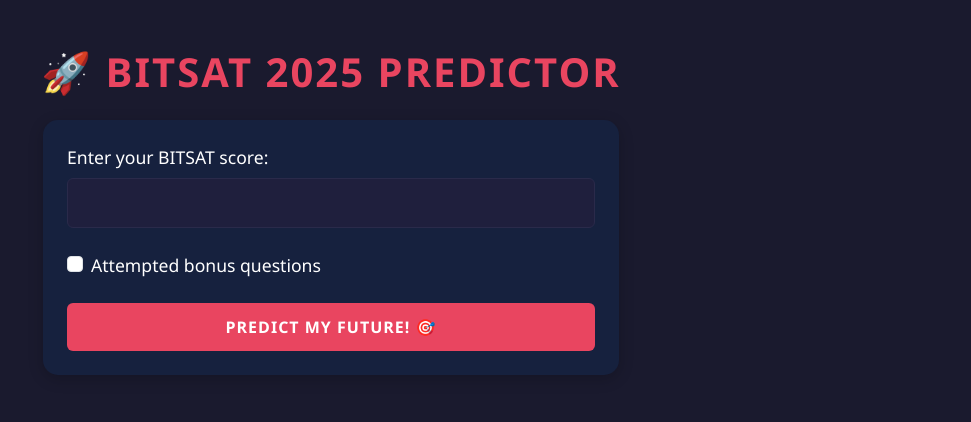
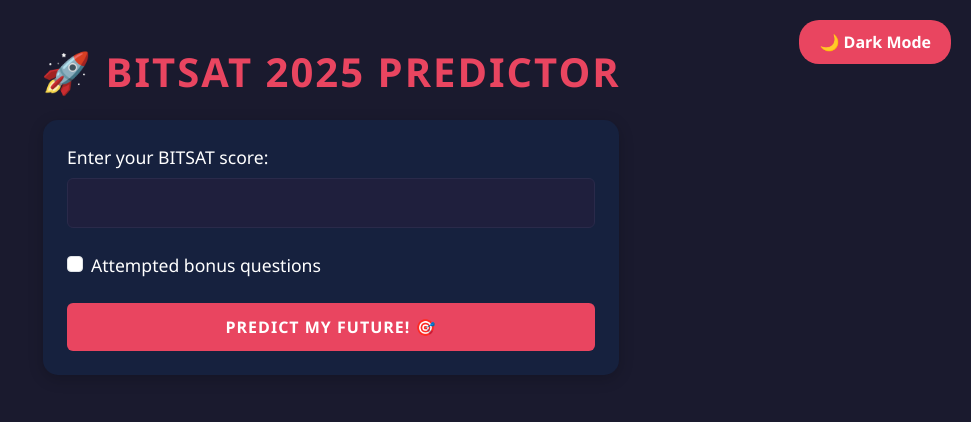
Before and after one commit to twistedwiz2222/bitsat-branch-predictor, a Flask app: page / in a window 1280 px wide. Shown: the top 422 px of the page, without its empty margins (309-1280 px from the left). Run offline with Flask 3, Linux system fonts and the light colour scheme.

Commit message:
Assistant checkpoint: Add light/dark mode toggle with smooth transitions
Assistant generated file changes:
- templates/index.html: Add theme toggle button and styles, Update theme-specific styles, Add theme toggle button to body, Add theme toggle JavaScript

---

User prompt:

can we add a lightmode darkmode button?

Replit-Commit-Author: Assistant
Replit-Commit-Session-Id: f357efe3-2300-436e-83fa-c67ca6e384e2

```diff
--- a/templates/index.html
+++ b/templates/index.html
@@ -8,6 +8,9 @@
     <link href="https://cdn.jsdelivr.net/npm/bootstrap@5.3.0/dist/css/bootstrap.min.css" rel="stylesheet">
     <style>
         body {
+            transition: background-color 0.3s, color 0.3s;
+        }
+        body.dark-mode {
             background: #1a1a2e;
             color: #ffffff;
             font-family: 'Segoe UI', system-ui, -apple-system, sans-serif;
@@ -21,7 +24,33 @@
         .container {
             max-width: 1200px;
         }
+        #theme-toggle {
+            position: fixed;
+            top: 20px;
+            right: 20px;
+            padding: 10px 20px;
+            border-radius: 20px;
+            cursor: pointer;
+            transition: all 0.3s;
+            border: none;
+            font-weight: 600;
+        }
+        body.dark-mode #theme-toggle {
+            background: #e94560;
+            color: #fff;
+        }
+        body.light-mode {
+            background: #f5f5f5;
+            color: #333;
+        }
+        body.light-mode #theme-toggle {
+            background: #16213e;
+            color: #fff;
+        }
         .card {
+            transition: background-color 0.3s;
+        }
+        body.dark-mode .card {
             background: #16213e;
             border: none;
             box-shadow: 0 4px 15px rgba(0,0,0,0.2);
@@ -123,7 +152,8 @@
         }
     </style>
 </head>
-<body>
+<body class="dark-mode">
+    <button id="theme-toggle">🌙 Dark Mode</button>
     <div class="container py-5">
         <h1 class="text-center mb-4">🚀 BITSAT 2025 Predictor</h1>
 
@@ -169,6 +199,16 @@
     </div>
 
     <script>
+        const themeToggle = document.getElementById('theme-toggle');
+        const body = document.body;
+
+        themeToggle.addEventListener('click', () => {
+            body.classList.toggle('light-mode');
+            body.classList.toggle('dark-mode');
+            const isDarkMode = body.classList.contains('dark-mode');
+            themeToggle.innerHTML = isDarkMode ? '🌙 Dark Mode' : '☀️ Light Mode';
+        });
+
         document.getElementById('predictForm').addEventListener('submit', async (e) => {
             e.preventDefault();
 
```
